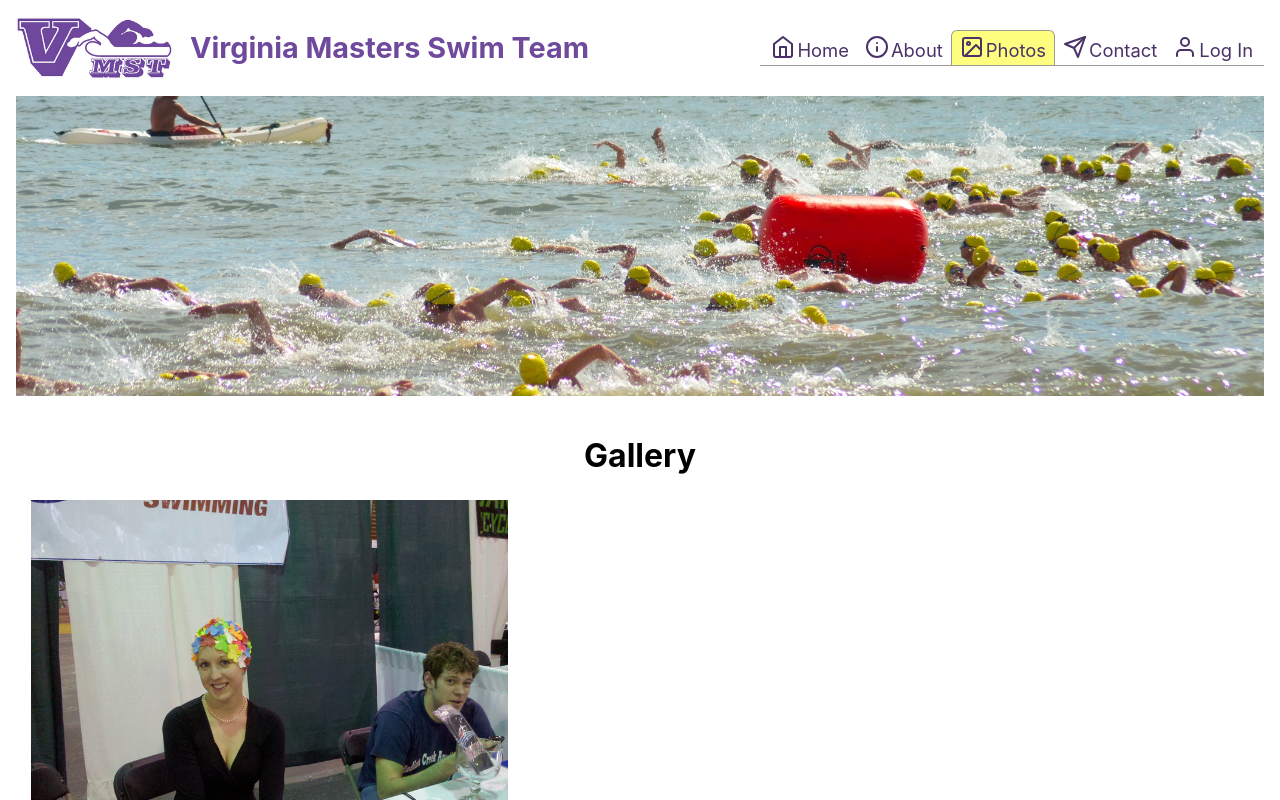
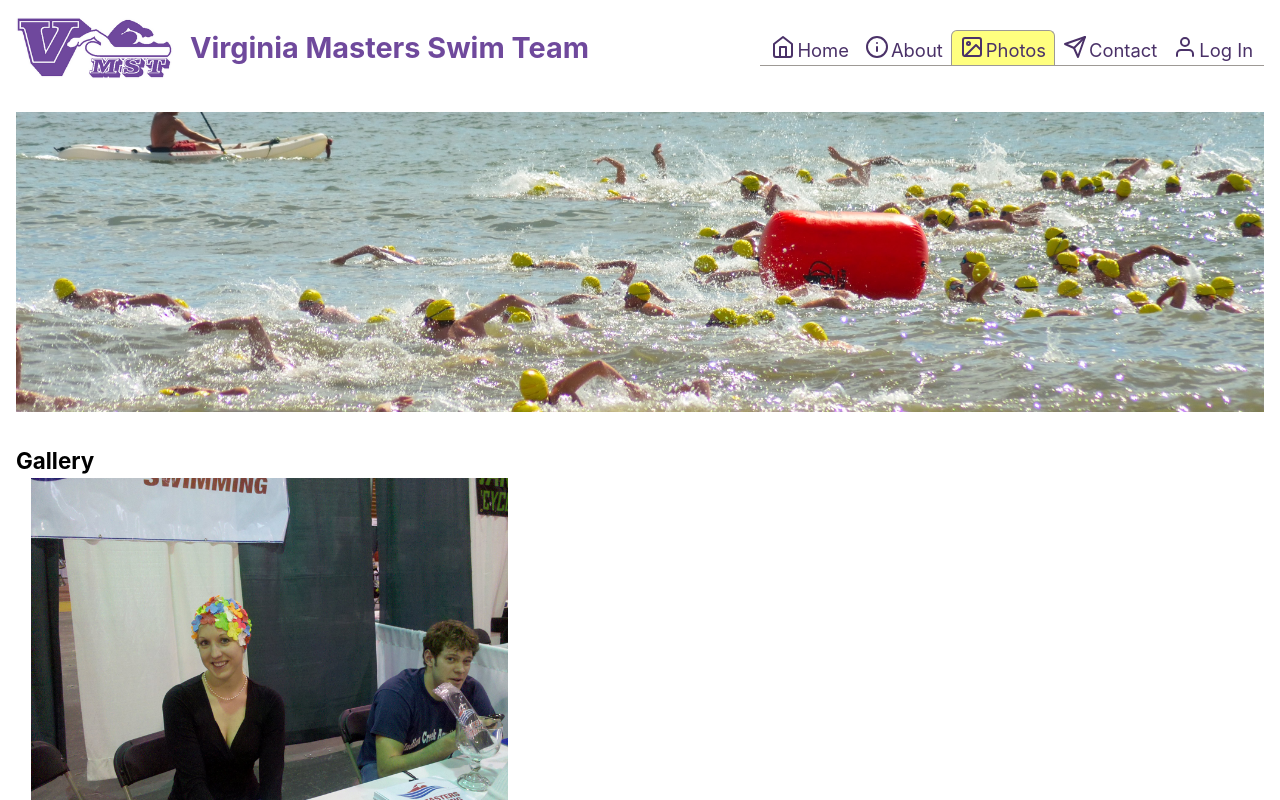
Before and after one commit to clstevenson/VMST-Website, a React (Vite) app in the folder client/: page /gallery in a window 1280 px wide. Shown: the top 800 px of the page. Built offline with nearby package versions, Linux system fonts and the light colour scheme.

Commit message:
Tweak the layout
- more robust horizontal centering of the body element
- ability to set content and html background color through CSS variables
- other minor layout tweaks

```diff
--- a/client/GlobalStyles.js
+++ b/client/GlobalStyles.js
@@ -8,10 +8,18 @@ const GlobalStyles = createGlobalStyle`
 
 * {
   margin: 0;
+  padding: 0;
 }
 
 html, body, #root {
   height: 100%;
+}
+
+/* want body centered horizontally */
+html {
+  display: flex;
+  flex-wrap: nowrap;
+  justify-content: center;
 }
 
 body {
@@ -19,8 +27,9 @@ body {
   line-height: 1.5;
   -webkit-font-smoothing: antialiased;
   /* limit width (centered on wide screens) */
+  width: 100%;
   max-width: 1600px;
-  margin: 0 auto;
+  background-color: var(--content-bkd-color);
 }
 
 /* Remove built-in form typography styles */
@@ -54,7 +63,12 @@ a {
 
 html {
   font-family: var(--font-sans-serif);
-  /* background-color: ${COLORS.gray[100]}; */
+  /* color of bkgd "behind" the content */
+  /* background-color: hsl(267deg 25% 50% / 0.2); */
+
+  --content-bkd-color: ${COLORS.white}; /* apply to page wrappers */
+  --content-padding: 16px;   /* apply to page wrappers */
+  --subheading-size: 1.4em;  /* usually an h2 element */
 }
 `;
 
--- a/client/src/App.jsx
+++ b/client/src/App.jsx
@@ -55,7 +55,6 @@ const Wrapper = styled.div`
   min-height: 100%;
   display: flex;
   flex-direction: column;
-  padding: 16px;
 `;
 
 export default App;
--- a/client/src/components/Banner.jsx
+++ b/client/src/components/Banner.jsx
@@ -42,7 +42,7 @@ export default function Banner({ duration }) {
 }
 
 const Wrapper = styled.div`
-  padding: 16px 0;
+  padding: var(--content-padding);
 `;
 
 const Image = styled.img`
--- a/client/src/components/BlogPosts/index.jsx
+++ b/client/src/components/BlogPosts/index.jsx
@@ -1,4 +1,5 @@
-import React from "react";
+import styled from "styled-components";
+
 import Card from "react-bootstrap/Card";
 import { useQuery } from "@apollo/client";
 import { QUERY_POSTS } from "../../utils/queries";
@@ -16,8 +17,11 @@ function BlogPosts() {
 
   return (
     <div
-      id="blogPostsContainer"
-      style={{ display: "flex", flexWrap: "wrap", justifyContent: "center" }}
+      style={{
+        display: "flex",
+        flexWrap: "wrap",
+        justifyContent: "space-between",
+      }}
     >
       {posts.map((post, index) => {
         // use modulo operator to repeat array if necessary
--- a/client/src/components/Footer.jsx
+++ b/client/src/components/Footer.jsx
@@ -21,14 +21,17 @@ export default function Footer() {
 }
 
 const Wrapper = styled.footer`
+  background-color: var(--content-bkd-color);
   width: 100%;
   height: 54px;
   display: flex;
   justify-content: center;
   align-items: center;
   gap: 32px;
-  padding: 4px 0;
+  padding: 4px 0 8px;
   margin-top: auto;
+  /* zero out line height to get rid of scrollbar on short pages */
+  line-height: 0;
 `;
 
 const Link = styled.a`
--- a/client/src/components/Header.jsx
+++ b/client/src/components/Header.jsx
@@ -25,6 +25,7 @@ const Wrapper = styled.div`
   align-items: center;
   gap: 16px;
   background-color: transparent;
+  padding: var(--content-padding);
 
   @media ${QUERIES.tabletAndLess} {
     gap: 12px;
@@ -45,6 +46,7 @@ const ShortTitle = styled.h1`
   display: none;
   margin-right: auto;
   line-height: 1.3em;
+  color: ${COLORS.primary};
 
   @media ${QUERIES.tabletAndLess} {
     display: revert;
--- a/client/src/pages/AboutUs.jsx
+++ b/client/src/pages/AboutUs.jsx
@@ -1,8 +1,9 @@
+import styled from "styled-components";
 import FAQs from "../components/FAQs/FAQs";
 
-function AboutUs() {
+export default function AboutUs() {
   return (
-    <>
+    <Wrapper>
       <div className="formatpage">
         <h2 style={{ textAlign: "center" }}>About Us</h2>
         <div id="content">
@@ -21,8 +22,11 @@ function AboutUs() {
           </div>
         </div>
       </div>
-    </>
+    </Wrapper>
   );
 }
 
-export default AboutUs;
+const Wrapper = styled.article`
+  background-color: var(--content-bkd-color);
+  padding: var(--content-padding);
+`;
--- a/client/src/pages/Contact.jsx
+++ b/client/src/pages/Contact.jsx
@@ -1,14 +1,13 @@
-// import { useState } from "react";
+import styled from "styled-components";
 import EmailForm from "../components/EmailPage/FormElement";
 import AsideSelector from "../components/EmailPage/AsideSelector";
 import { useForm } from "react-hook-form";
 
-import { useMutation } from '@apollo/client';
-import { EMAIL_LEADERS } from '../utils/mutations';
+import { useMutation } from "@apollo/client";
+import { EMAIL_LEADERS } from "../utils/mutations";
 import { EMAIL_GROUP } from "../utils/mutations";
 
-import {Form, FormGroup, FormText} from 'react-bootstrap'
-
+import { Form, FormGroup, FormText } from "react-bootstrap";
 
 export default function EmailPage2() {
   const [emailLeaders, { error: leaderError }] = useMutation(EMAIL_LEADERS);
@@ -21,37 +20,38 @@ export default function EmailPage2() {
     reset,
   } = useForm();
 
-
   const onSubmit = (data) => {
-        const emailData =
-        {
+    const emailData = {
       from: data.name,
-            html: '<b>'+data.message+'</b>',
+      html: "<b>" + data.message + "</b>",
       id: data.recipient,
       plainText: data.message,
       subject: data.title,
-            replyTo: data.email
+      replyTo: data.email,
+    };
+    try {
+      if (emailData.id.length > 0) {
+        try {
+          emailLeaders({ variables: { emailData } });
+          reset();
+        } catch (err) {
+          console.log(err);
         }
         try {
-            if (emailData.id.length > 0){
-                try{
-                    emailLeaders({ variables: { emailData } });
-                    reset();
-                } catch(err) {
-                    console.log(err);
-                }
-                try{
           emailGroup({ variables: { emailData } });
           reset();
-                } catch(err){
+        } catch (err) {
           console.log(err);
         }
       } else {
-                throw new TypeError;
+        throw new TypeError();
       }
     } catch (err) {
       if (err instanceof TypeError) {
-                setError('recipient', { type: 'custom', message: "please select at least 1 recipient" })
+        setError("recipient", {
+          type: "custom",
+          message: "please select at least 1 recipient",
+        });
       } else {
         console.log(err);
       }
@@ -59,18 +59,29 @@ export default function EmailPage2() {
   };
 
   return (
-        <main className="formatpage">
-            <h2>
-                Contact Us
-            </h2>
+    <Wrapper>
+      <h2>Contact Us</h2>
       <Form name="form" onSubmit={handleSubmit(onSubmit)}>
         <FormGroup>
-                    <AsideSelector register={register} handleSubmit={handleSubmit} errors={errors}/>
+          <AsideSelector
+            register={register}
+            handleSubmit={handleSubmit}
+            errors={errors}
+          />
           {errors.recipient && <FormText>{errors.recipient.message}</FormText>}
         </FormGroup>
 
-                <EmailForm register={register} handleSubmit={handleSubmit} errors={errors}/>
+        <EmailForm
+          register={register}
+          handleSubmit={handleSubmit}
+          errors={errors}
+        />
       </Form>
-        </main>
+    </Wrapper>
   );
 }
+
+const Wrapper = styled.div`
+  background-color: var(--content-bkd-color);
+  padding: var(--content-padding);
+`;
--- a/client/src/pages/Gallery.jsx
+++ b/client/src/pages/Gallery.jsx
@@ -1,21 +1,20 @@
+import styled from "styled-components";
 import GalleryContent from "../components/GalleryContent/GalleryContent";
 
-function Gallery() {
+export default function Gallery() {
   return (
-    <>
-      <div id="formatpage">
-        <h1
-          style={{
-            textAlign: "center",
-            marginTop: "20px",
-            marginBottom: "20px",
-          }}
-        >
-          Gallery
-        </h1>
-        <GalleryContent />
-      </div>
-    </>
+    <Wrapper>
+      <Title>Gallery</Title>
+      <GalleryContent />
+    </Wrapper>
   );
 }
-export default Gallery;
+
+const Wrapper = styled.div`
+  background-color: var(--content-bkd-color);
+  padding: var(--content-padding);
+`;
+
+const Title = styled.h2`
+  font-size: 1.4rem;
+`;
--- a/client/src/pages/Home.jsx
+++ b/client/src/pages/Home.jsx
@@ -1,26 +1,29 @@
+import styled from "styled-components";
 import BlogPosts from "../components/BlogPosts/index";
-import AddPosts from "../components/AddPosts";
+import { COLORS } from "../utils/constants";
 
-function Home() {
+export default function Home() {
   return (
-    <>
-      <div
-        id="blogPosts"
-        style={{ width: "100%", display: "flex", justifyContent: "center" }}
-      >
-        <div>
-          <h3 style={{ color: "white", padding: "10px", marginTop: "10px" }}>
-            Welcome from the Virginia Masters Swim Team!
-          </h3>
-        </div>
+    <Wrapper>
+      <Title>Check out the latest news from VMST!</Title>
+      <PostWrapper>
+        {/* Will want 1-2 "featured" posts */}
+        {/* The rest will be photos and titles only (I think) */}
+        {/* Photos are optional */}
         <BlogPosts />
-      </div>
-      {/* Comment AddPosts out before Demo */}
-      <div id="addPosts">
-        <AddPosts />
-      </div>
-    </>
+      </PostWrapper>
+    </Wrapper>
   );
 }
 
-export default Home;
+const Wrapper = styled.div`
+  background-color: var(--content-bkd-color);
+  padding: var(--content-padding);
+`;
+
+const PostWrapper = styled.div``;
+
+const Title = styled.h2`
+  color: ${COLORS.primary};
+  font-size: 1.4em;
+`;
--- a/client/src/utils/constants.js
+++ b/client/src/utils/constants.js
@@ -8,6 +8,7 @@ export const COLORS = {
     700: "hsl(28deg 5% 40%)",
     900: "hsl(24deg 6% 16%)",
   },
+  overlay: "hsl(24deg 6% 16% / 0.7)",
   primary: "hsl(267deg 36% 45%)",
   primary_dark: "hsl(267deg 36% 30%)",
   primary_light: "hsl(267deg 50% 60%)",
```
Lines whose indentation alone changed are shown as unchanged.
